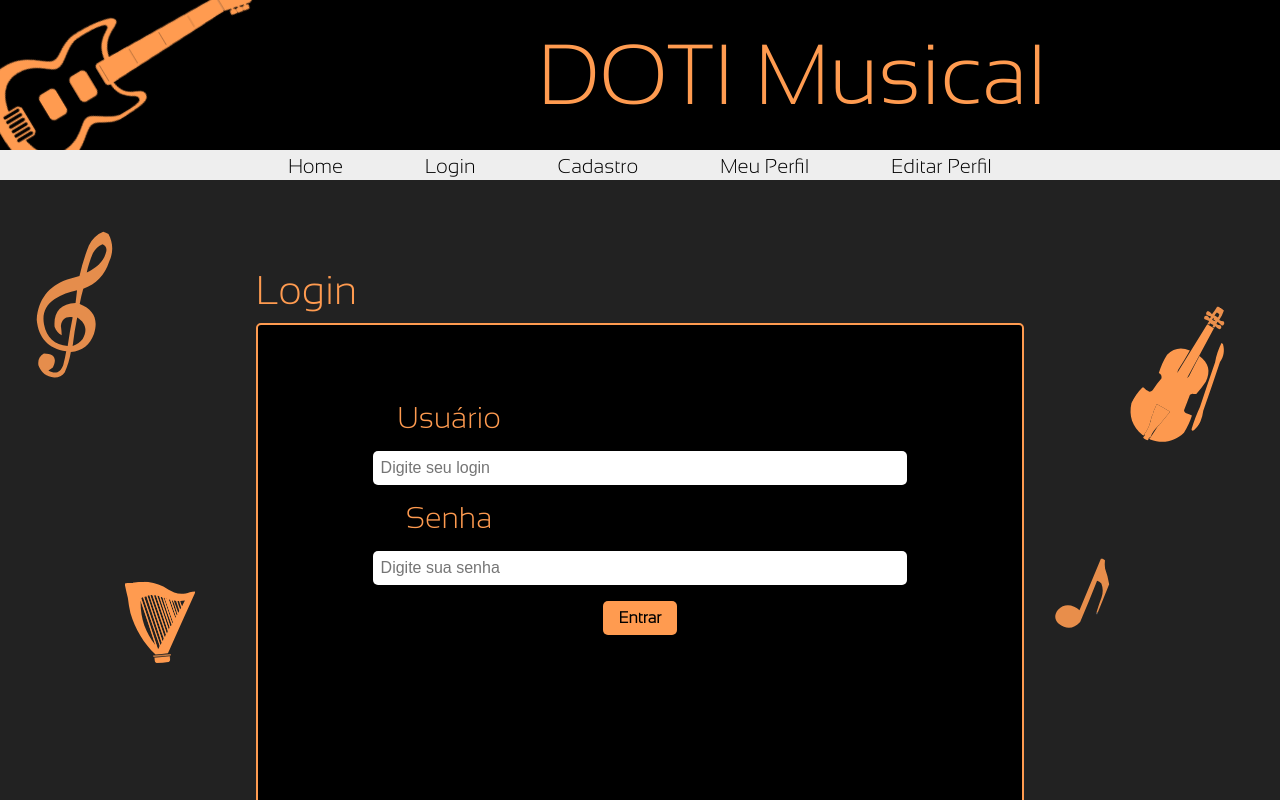
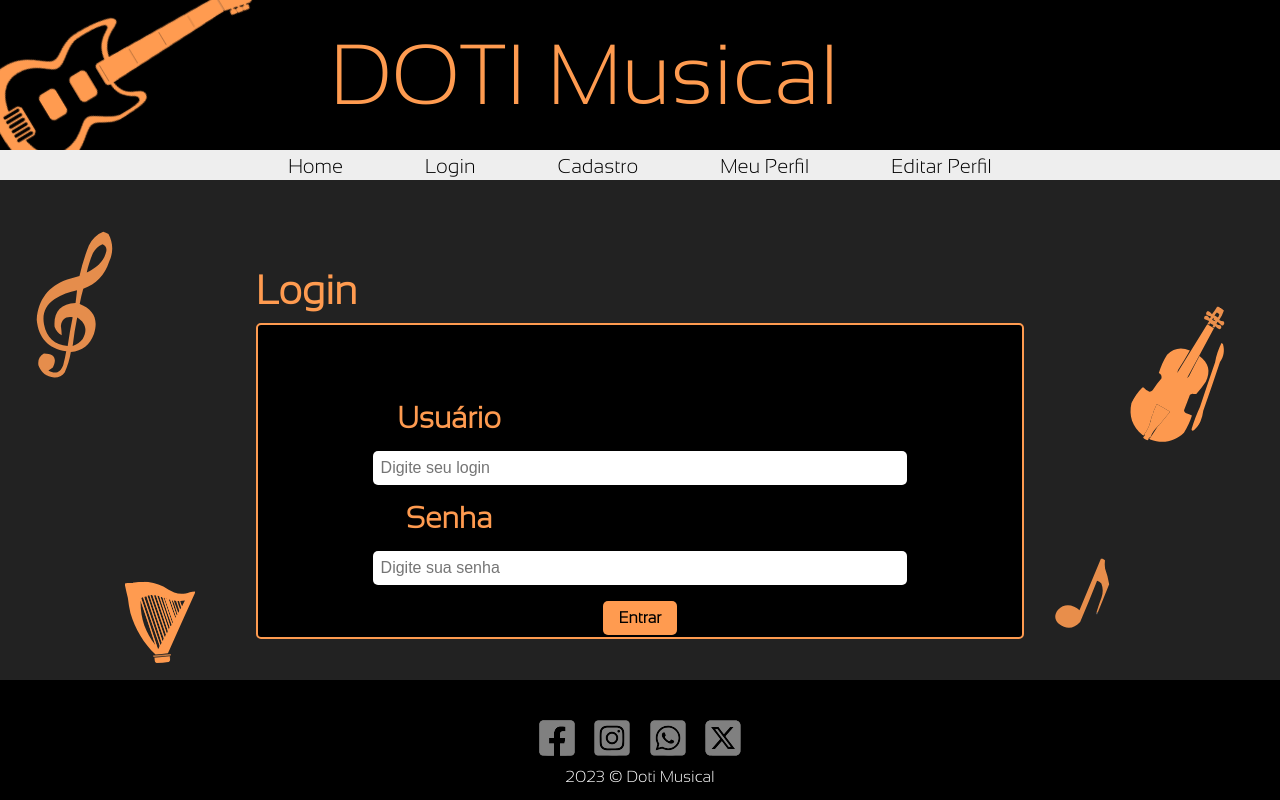
Before and after one commit to g-franklinn/Site_Trainee_CPE, a React (Vite) app: page /login in a window 1280 px wide. Shown: the top 800 px of the page. Built offline with nearby package versions, Linux system fonts and the light colour scheme.

Commit message:
Edit home,cadastro,login

```diff
--- a/src/Pages/cadastro/StylesCadastro.js
+++ b/src/Pages/cadastro/StylesCadastro.js
@@ -70,7 +70,7 @@ export const PageContent = styled.div`
         border-width:2px;
 
         @media (max-width: 768px) {
-            height: 75%;
+            height: 82%;
         }
     }
 
@@ -81,7 +81,6 @@ export const PageContent = styled.div`
         font-size: 40px;
         color: #ff9b50;
         font-family: 'Sansation Light';
-        font-weight:100;
 
         @media (max-width: 768px) {
             margin-top: 20px;
@@ -92,26 +91,74 @@ export const PageContent = styled.div`
         font-size: 30px;
         color: #ff9b50;
         font-family: 'Sansation Light';
-        font-weight:100;
-        margin-left:-30%;
+        margin-left:-45%;
+        @media (max-width: 768px) {
+            margin-left:-20%;
+        }
     }
 
     & h2 {
         font-size: 30px;
         color: #ff9b50;
         font-family: 'Sansation Light';
-        font-weight:100;
-        margin-left:-50%;
+        margin-left:-60%;
+        @media (max-width: 768px) {
+            margin-left:-45%;
+        }
     }
 
     & .nota1 {
-        width:120px;
-        margin: 40px auto auto 1%;
+        width:100px;
+        margin: 70% auto auto 3%;
         position:absolute;
-        rotate:-5deg;
+        rotate:-40deg;
 
         @media (max-width: 768px) {
             width: 15%;
         }
     }
+
+    & .sanfona {
+        width:150px;
+        margin: 60% auto auto 85%;
+        position:absolute;
+        rotate:40deg;
+
+        @media (max-width: 768px) {
+            width: 15%;
+        }
+    }
+
+    & .headfone {
+        width:100px;
+        margin: 5% auto auto 3%;
+        position:absolute;
+        rotate:-40deg;
+
+        @media (max-width: 768px) {
+            width: 15%;
+        }
+    }
+
+    & .teclado {
+        width:200px;
+        margin: 30% auto 0 8%;
+        position:absolute;
+        rotate:-10deg;
+
+        @media (max-width: 768) {
+                width: 20%;
+            }
+    }
+
+    & .saxofone {
+            width:100px;
+            margin:15% 0 0 90%;
+            position:absolute;
+            rotate:50deg;
+
+            @media (max-width: 768px) {
+                width: 10%;
+            }
+        }
 `
--- a/src/Pages/cadastro/cadastro.jsx
+++ b/src/Pages/cadastro/cadastro.jsx
@@ -1,6 +1,11 @@
 import "./StylesCadastro";
 import HeaderBase from "../../components/header/header";
 import FooterBase from "../../components/footer/footer";
+import Nota1 from "../../assets/Nota 1.svg";
+import Teclado from "../../assets/Teclado.svg";
+import Saxofone from "../../assets/Saxofone.svg";
+import Headfone from "../../assets/Headfone.svg";
+import Sanfona from "../../assets/Sanfona.svg";
 import { PageContent, StyledForm, StyledInput, StyledButton } from "./StylesCadastro";
 
 
@@ -14,6 +19,13 @@ function Cadastro() {
           <HeaderBase />
 
           <PageContent>
+
+          <img src={Saxofone}  className="saxofone" />
+          <img src={Teclado}  className="teclado" />
+          <img src={Nota1}  className="nota1" />
+          <img src={Sanfona}  className="sanfona" />
+          <img src={Headfone}  className="headfone" />
+
             <div className="container">
               <h1>Cadastro</h1>
               <div className="menuInterno">
--- a/src/Pages/home/StylesHome.js
+++ b/src/Pages/home/StylesHome.js
@@ -16,17 +16,13 @@ export const Avisos = styled.div`
     background-color: #222;
     padding-top: 80px;
 
-
     & h1 {
-
         color:#ff9b50;
         font-family:'Sansation Light';
         font-weight:600;
         font-size: 38px;
-        margin-left:25%;
+        margin-left:20%;
     }
-
-
 `
 
 export const PageContent = styled.div`
@@ -35,20 +31,15 @@ export const PageContent = styled.div`
     display:flex;
     flex-direction: column;
 
-
-
-
-
     & .menuInterno {
 
         width: 80%;
-        height: 50%;
-        margin-top: -10rem;
+        height: 2500px;
+        margin-top: 4rem;
         margin-bottom: 10rem;
         margin-inline: auto;
         z-index: 1;
         overflow-y: hidden;
-
 
         background-color: black;
         border:solid;
@@ -82,8 +73,6 @@ export const PageContent = styled.div`
                 height: 50px;
             }
         }
-
-
     }
 
     & img {
@@ -92,7 +81,7 @@ export const PageContent = styled.div`
     }
 
     & .tambor {
-            width:200px;
+            width:180px;
             margin:80px 0 0 50px;
             position:absolute;
             rotate:30deg;
@@ -100,11 +89,10 @@ export const PageContent = styled.div`
             @media (max-width: 1100px) {
                 width: 20%;
             }
-
         }
 
     & .violino {
-        width:160px;
+        width:140px;
         margin: 100px 50px 0 86%;
         position:absolute;
         rotate:30deg;
@@ -112,8 +100,28 @@ export const PageContent = styled.div`
         @media (max-width: 1100px) {
                 width: 10%;
             }
-
     }
 
+    & .teclado {
+        width:200px;
+        margin: 70% auto 0 85%;
+        position:absolute;
+        rotate:-10deg;
+
+        @media (max-width: 768) {
+                width: 20%;
+            }
+    }
+
+    & .saxofone {
+            width:100px;
+            margin:100% 0 0 2%;
+            position:absolute;
+            rotate:50deg;
+
+            @media (max-width: 768px) {
+                width: 10%;
+            }
+        }
 
 `
--- a/src/Pages/home/home.jsx
+++ b/src/Pages/home/home.jsx
@@ -22,8 +22,6 @@ function Home() {
           <h1>Avisos:</h1>
           </Avisos>
 
-
-
           <PageContent>
           <Carrossel/>
           <img src={Tambor}  className="tambor" />
@@ -33,7 +31,6 @@ function Home() {
 
                 <div className="containerUsuarios">
                   <h1>Usuários Online</h1>
-
                 </div>
 
                 <div className="menuUsuarios">
@@ -41,6 +38,9 @@ function Home() {
                 </div>
 
               </div>
+
+            <img src={Teclado}  className="teclado" />
+            <img src={Saxofone}  className="saxofone" />
           </PageContent>
 
           <FooterBase/>
--- a/src/Pages/login/StylesLogin.js
+++ b/src/Pages/login/StylesLogin.js
@@ -40,7 +40,7 @@ export const StyledButton = styled.button` //Botao de Autenticação
 `;
 
 export const PageContent = styled.div`
-    height: 800px;
+    height: 500px;
     background-color: #222;
     display:flex;
     flex-direction: column;
@@ -80,7 +80,6 @@ export const PageContent = styled.div`
         font-size: 40px;
         color: #ff9b50;
         font-family: 'Sansation Light';
-        font-weight:100;
 
         @media (max-width: 768px) {
             margin-top: 20px;
@@ -91,7 +90,6 @@ export const PageContent = styled.div`
         font-size: 30px;
         color: #ff9b50;
         font-family: 'Sansation Light';
-        font-weight:100;
         margin-left:-50%;
     }
 
--- a/src/components/carrossel/Styles.js
+++ b/src/components/carrossel/Styles.js
@@ -1,10 +1,9 @@
 import styled from "styled-components";
-import { createGlobalStyle } from "styled-components";
 
 export const StyleCarrossel = styled.div`
     width: 40%;
     margin: auto;
-    padding-bottom: 20rem;
+    padding-bottom: 25rem;
     margin-bottom: -5rem;
     overflow-y: hidden;
     z-index: 1;
--- a/src/components/header/Styles.js
+++ b/src/components/header/Styles.js
@@ -21,8 +21,6 @@ export const Header = styled.div`
         margin-bottom:-45px;
         user-select: none;
 
-
-
         @media (max-width: 628px) {
             margin-bottom:-45px;
         }
@@ -31,11 +29,12 @@ export const Header = styled.div`
     & h1 {
         width:max-content;
         color: #FF9B50;
-        text-align:center;
+        text-align:left;
         font-family: 'Sansation Light';
         font-size: 85px;
         font-weight: 200;
         margin:auto;
+        margin-left:2%;
         user-select: none;
 
 
@@ -50,8 +49,6 @@ export const Header = styled.div`
         height: 30px;
         background: #EEE;
         padding-inline:10%;
-
-
 
         @media (max-width: 768px) {
             display:flex;
@@ -90,5 +87,5 @@ export const Header = styled.div`
     @media (max-width: 768px) {
         flex-direction:column;
         position:relative;
-        }
+    }
 `
```
Also changed, not shown: src/assets/Headfone.svg (added), src/assets/Sanfona.svg (added). Lines whose indentation alone changed are shown as unchanged.
